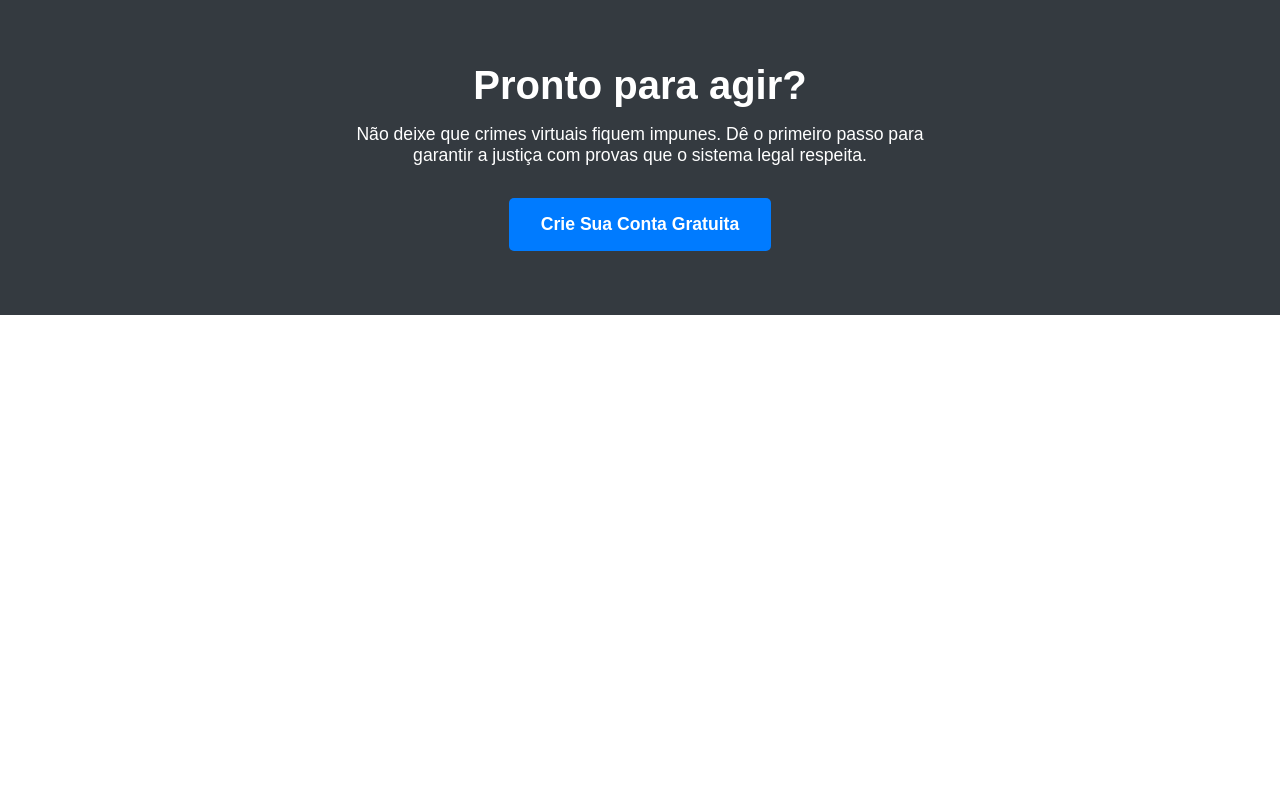
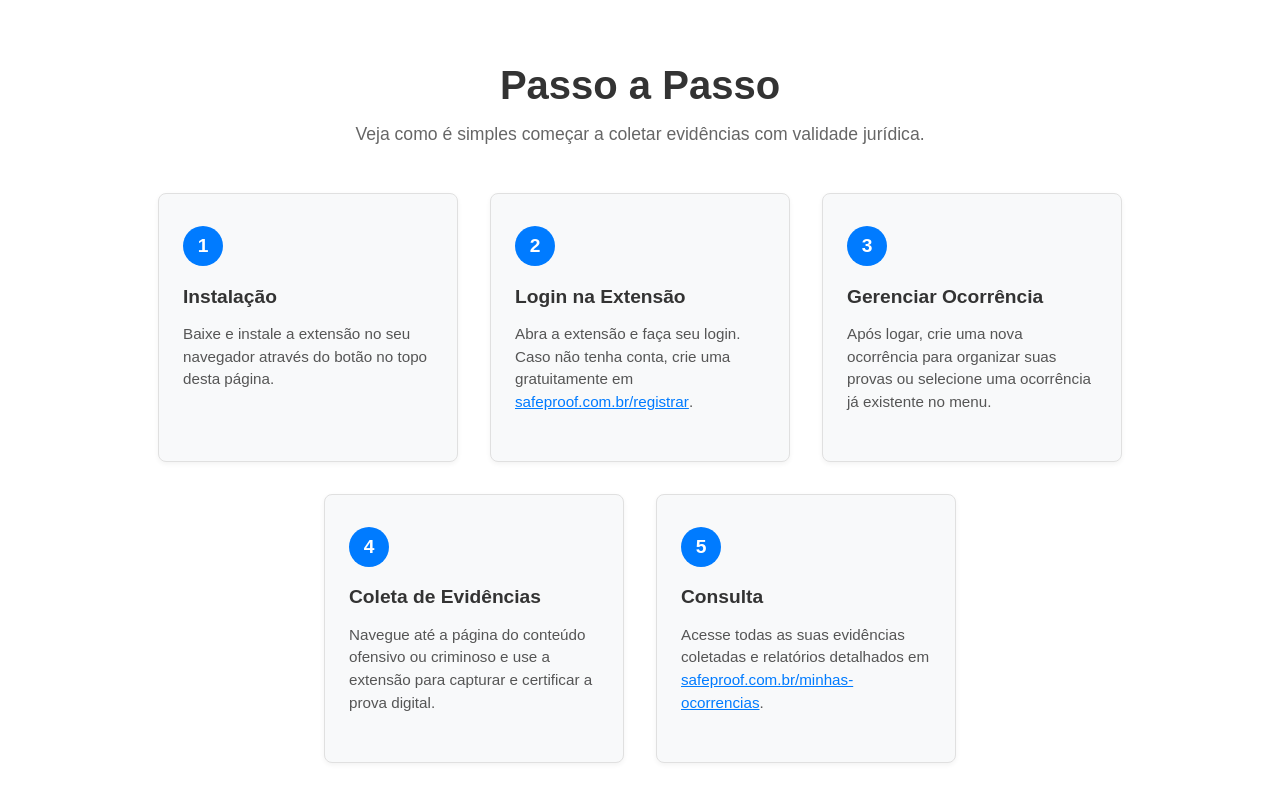
Before and after one commit to GabrielFS13/safeproof_front, a React (Create React App) app: page / in a window 1280 px wide. Shown: the part 1760-2560 px from the top of the page. Before the commit the page ends 2075 px from the top, so only its background shows below. Built offline with nearby package versions, Linux system fonts and the light colour scheme; no server answers.

Commit message:
novidades

```diff
--- a/src/components/Ocorrencia/index.jsx
+++ b/src/components/Ocorrencia/index.jsx
@@ -104,6 +104,9 @@ export default function Ocorrencia({ ocorrencia, evidencias, listaCrimes }) {
                     {evidencias?.map(e =>
                         <div key={e.id_evidencia} className='evidencias-container'>
                             <span>URL: {e.url_pagina}</span>
+                            <span>
+                                <a href={`https://web.archive.org/save/${e.url_pagina}`}>Wayback Machine</a>
+                            </span>
                             <span>Data coleta da evidência: {e.created_at}</span>
                             <img src={`https://pub-713a617ff8764feb8ecd29d17d543280.r2.dev/${e.imagem_url}`} alt='Print da evidência coletada' width={600} />
                             <span>Hash da imagem: {e.hash}</span>
--- a/src/pages/HomePage.css
+++ b/src/pages/HomePage.css
@@ -42,6 +42,7 @@
 /* Seções Padrão */
 .problem-section,
 .features-section,
+.tutorial-section, /* Adicionado aqui para manter o padrão */
 .final-cta-section {
     padding: 4rem 2rem;
     text-align: center;
@@ -49,6 +50,7 @@
 
 .problem-section h2,
 .features-section h2,
+.tutorial-section h2, /* Adicionado aqui */
 .final-cta-section h2 {
     font-size: 2.5rem;
     margin-bottom: 1rem;
@@ -111,6 +113,72 @@
     margin-bottom: 0.5rem;
 }
 
+/* Tutorial Section (Novo CSS) */
+.tutorial-section {
+    background-color: #fff; /* Fundo branco para diferenciar */
+}
+
+.tutorial-steps {
+    display: flex;
+    flex-wrap: wrap;
+    justify-content: center;
+    gap: 2rem;
+    max-width: 1200px;
+    margin: 0 auto;
+}
+
+.step-card {
+    position: relative;
+    background: #f8f9fa;
+    border: 1px solid #e0e0e0;
+    border-radius: 8px;
+    padding: 2rem 1.5rem;
+    width: 250px; /* Largura fixa para ficarem uniformes */
+    text-align: left;
+    box-shadow: 0 2px 5px rgba(0,0,0,0.05);
+    transition: transform 0.2s;
+}
+
+.step-card:hover {
+    transform: translateY(-5px);
+}
+
+.step-number {
+    background-color: #007bff;
+    color: white;
+    width: 40px;
+    height: 40px;
+    border-radius: 50%;
+    display: flex;
+    align-items: center;
+    justify-content: center;
+    font-weight: bold;
+    font-size: 1.2rem;
+    margin-bottom: 1rem;
+}
+
+.step-card h3 {
+    font-size: 1.2rem;
+    margin-bottom: 0.8rem;
+    color: #333;
+}
+
+.step-card p {
+    font-size: 0.95rem;
+    line-height: 1.5;
+    color: #555;
+}
+
+.step-card a {
+    color: #007bff;
+    text-decoration: underline;
+    font-weight: 500;
+}
+
+.step-card a:hover {
+    color: #0056b3;
+}
+
 /* Final CTA Section */
 .final-cta-section {
     background-color: #343a40;
@@ -132,4 +200,14 @@
     .hero-content h1 {
         font-size: 2.5rem;
     }
+
+    .tutorial-steps {
+        flex-direction: column;
+        align-items: center;
+    }
+
+    .step-card {
+        width: 100%;
+        max-width: 400px;
+    }
 }
--- a/src/pages/HomePage.jsx
+++ b/src/pages/HomePage.jsx
@@ -1,4 +1,4 @@
-import { Link } from 'react-router-dom'; // Para os botões de ação
+import { Link } from 'react-router-dom';
 import './HomePage.css';
 
 const HomePage = () => {
@@ -55,6 +55,43 @@ const HomePage = () => {
                 </div>
             </section>
 
+            <section className="tutorial-section">
+                <h2>Passo a Passo</h2>
+                <p className="section-intro">Veja como é simples começar a coletar evidências com validade jurídica.</p>
+
+                <div className="tutorial-steps">
+                    <div className="step-card">
+                        <div className="step-number">1</div>
+                        <h3>Instalação</h3>
+                        <p>Baixe e instale a extensão no seu navegador através do botão no topo desta página.</p>
+                    </div>
+
+                    <div className="step-card">
+                        <div className="step-number">2</div>
+                        <h3>Login na Extensão</h3>
+                        <p>Abra a extensão e faça seu login. Caso não tenha conta, crie uma gratuitamente em <a href="https://safeproof.com.br/registrar" target="_blank" rel="noopener noreferrer">safeproof.com.br/registrar</a>.</p>
+                    </div>
+
+                    <div className="step-card">
+                        <div className="step-number">3</div>
+                        <h3>Gerenciar Ocorrência</h3>
+                        <p>Após logar, crie uma nova ocorrência para organizar suas provas ou selecione uma ocorrência já existente no menu.</p>
+                    </div>
+
+                    <div className="step-card">
+                        <div className="step-number">4</div>
+                        <h3>Coleta de Evidências</h3>
+                        <p>Navegue até a página do conteúdo ofensivo ou criminoso e use a extensão para capturar e certificar a prova digital.</p>
+                    </div>
+
+                    <div className="step-card">
+                        <div className="step-number">5</div>
+                        <h3>Consulta</h3>
+                        <p>Acesse todas as suas evidências coletadas e relatórios detalhados em <a href="https://www.safeproof.com.br/minhas-ocorrencias" target="_blank" rel="noopener noreferrer">safeproof.com.br/minhas-ocorrencias</a>.</p>
+                    </div>
+                </div>
+            </section>
+
             <section className="final-cta-section">
                 <h2>Pronto para agir?</h2>
                 <p>Não deixe que crimes virtuais fiquem impunes. Dê o primeiro passo para garantir a justiça com provas que o sistema legal respeita.</p>
```
